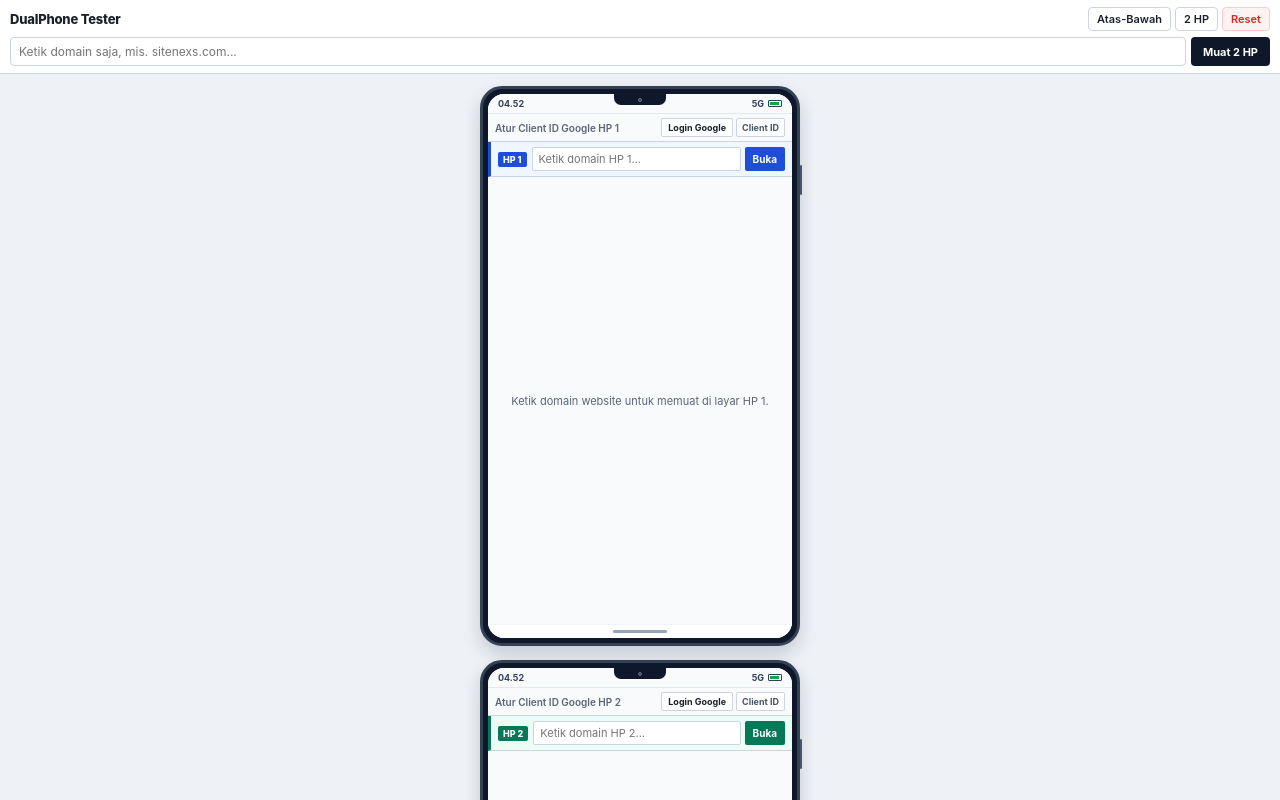
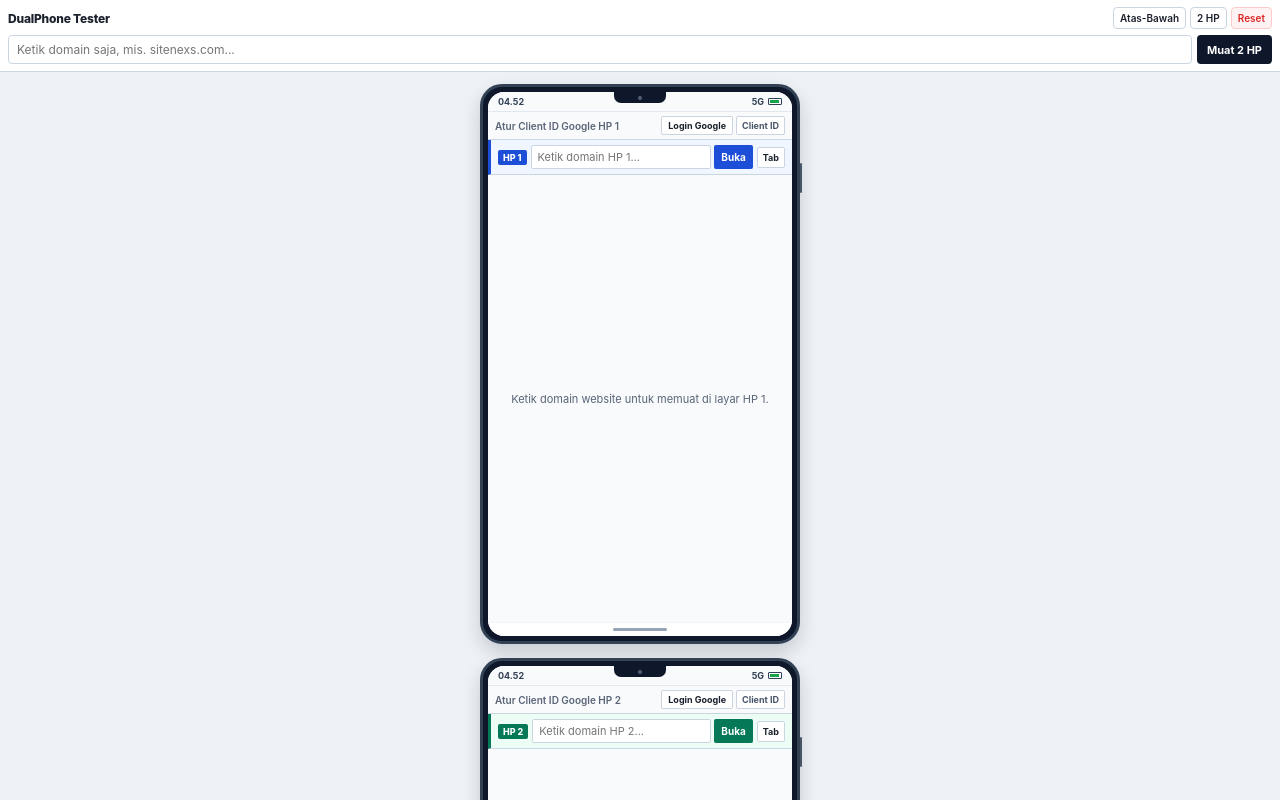
Before and after one commit to sitenexs/12.-testing.sitenexs, a plain HTML site: page index.html in a window 1280 px wide. Drawn offline with Linux system fonts and the light colour scheme.

Commit message:
update index.html

```diff
--- a/index.html
+++ b/index.html
@@ -46,11 +46,12 @@
     .top-bar {
       background: var(--bg-card);
       border-bottom: 1px solid var(--border-color);
-      padding: 7px 10px;
+      padding: 7px 8px;
       display: flex;
       flex-direction: column;
       gap: 6px;
       flex-shrink: 0;
+      width: 100%;
       z-index: 10;
     }
 
@@ -58,11 +59,13 @@
       display: flex;
       align-items: center;
       justify-content: space-between;
-      gap: 6px;
+      gap: 4px;
+      width: 100%;
+      flex-wrap: wrap;
     }
 
     .app-title {
-      font-size: 13px;
+      font-size: 12px;
       font-weight: 800;
       letter-spacing: -0.2px;
       white-space: nowrap;
@@ -71,14 +74,15 @@
     .action-group {
       display: flex;
       gap: 4px;
+      flex-wrap: wrap;
     }
 
     .btn-small {
       border: 1px solid var(--border-color);
       background: #ffffff;
       color: var(--text-primary);
-      padding: 4px 8px;
-      font-size: 11px;
+      padding: 4px 6px;
+      font-size: 10px;
       font-weight: 600;
       border-radius: var(--radius);
       cursor: pointer;
@@ -117,12 +121,13 @@
       background: var(--phone-bezel);
       color: #ffffff;
       border: none;
-      padding: 0 12px;
+      padding: 0 10px;
       font-size: 11px;
       font-weight: 700;
       border-radius: var(--radius);
       cursor: pointer;
       white-space: nowrap;
+      flex-shrink: 0;
     }
 
     /* Phones Stage: Ukuran HP tetap proporsional seperti HP asli */
@@ -373,7 +378,7 @@
       justify-content: space-between;
       border-bottom: 1px solid var(--border-color);
       flex-shrink: 0;
-      gap: 5px;
+      gap: 4px;
     }
 
     .pane-1 .pane-header {
@@ -403,7 +408,7 @@
       display: flex;
       flex: 1;
       min-width: 0;
-      gap: 4px;
+      gap: 3px;
     }
 
     .phone-url-input {
@@ -423,7 +428,7 @@
       color: #ffffff;
       font-size: 10px;
       font-weight: 700;
-      padding: 4px 8px;
+      padding: 4px 7px;
       border-radius: 2px;
       cursor: pointer;
       flex-shrink: 0;
@@ -431,6 +436,19 @@
 
     .pane-1 .btn-go { background: var(--accent-1); }
     .pane-2 .btn-go { background: var(--accent-2); }
+
+    .btn-ext-tab {
+      border: 1px solid var(--border-color);
+      background: #ffffff;
+      color: var(--text-primary);
+      font-size: 9px;
+      font-weight: 700;
+      padding: 4px 5px;
+      border-radius: 2px;
+      cursor: pointer;
+      white-space: nowrap;
+      flex-shrink: 0;
+    }
 
     /* Browser Viewport Inside Phone */
     .viewport-wrap {
@@ -547,6 +565,7 @@
             <input type="text" class="phone-url-input" id="url1" placeholder="Ketik domain HP 1..." autocomplete="off" />
             <button type="submit" class="btn-go">Buka</button>
           </form>
+          <button type="button" class="btn-ext-tab" onclick="openPhoneInSeparateTab(1)">Tab</button>
         </div>
 
         <!-- Inside-Phone Browser Frame 1 -->
@@ -600,6 +619,7 @@
             <input type="text" class="phone-url-input" id="url2" placeholder="Ketik domain HP 2..." autocomplete="off" />
             <button type="submit" class="btn-go">Buka</button>
           </form>
+          <button type="button" class="btn-ext-tab" onclick="openPhoneInSeparateTab(2)">Tab</button>
         </div>
 
         <!-- Inside-Phone Browser Frame 2 -->
@@ -828,6 +848,22 @@
       setFrameSrc(2, normalized, true);
     }
 
+    function openPhoneInSeparateTab(phoneId) {
+      const rawInput = document.getElementById(`url${phoneId}`).value || localStorage.getItem(FRAME_URL_KEY_PREFIX + phoneId) || '';
+      const normalized = normalizeDomainUrl(rawInput);
+      if (!normalized) {
+        alert(`Masukkan atau muat domain untuk HP ${phoneId} terlebih dahulu.`);
+        return;
+      }
+      try {
+        const parsed = new URL(normalized);
+        parsed.searchParams.set('hp_session', String(phoneId));
+        window.open(parsed.toString(), `dual_phone_tab_${phoneId}`, 'noopener,noreferrer');
+      } catch (_) {
+        window.open(normalized, `dual_phone_tab_${phoneId}`, 'noopener,noreferrer');
+      }
+    }
+
     function resetAllFrames() {
       ['1', '2'].forEach(id => {
         const frame = document.getElementById(`frame${id}`);
```
